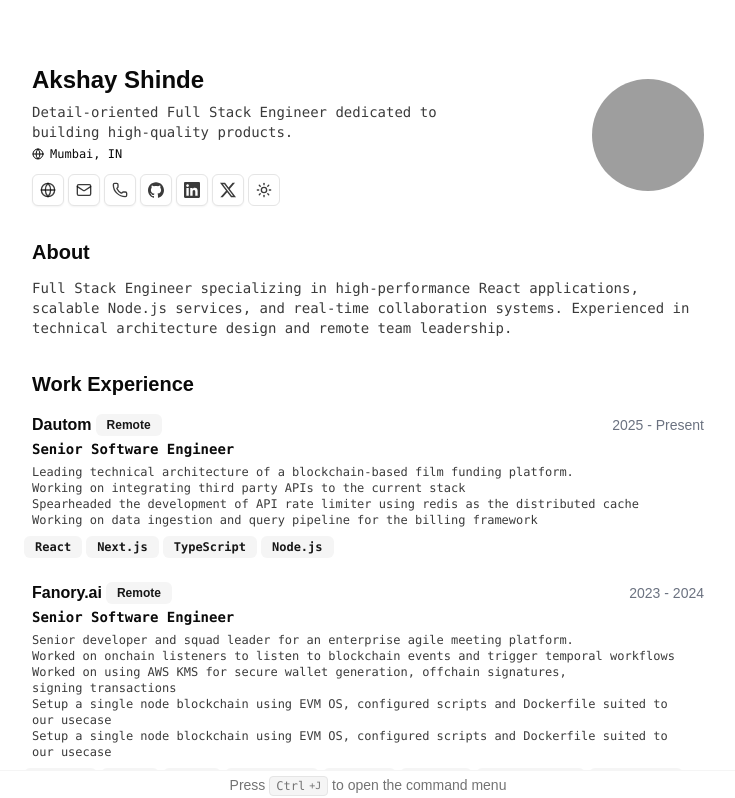
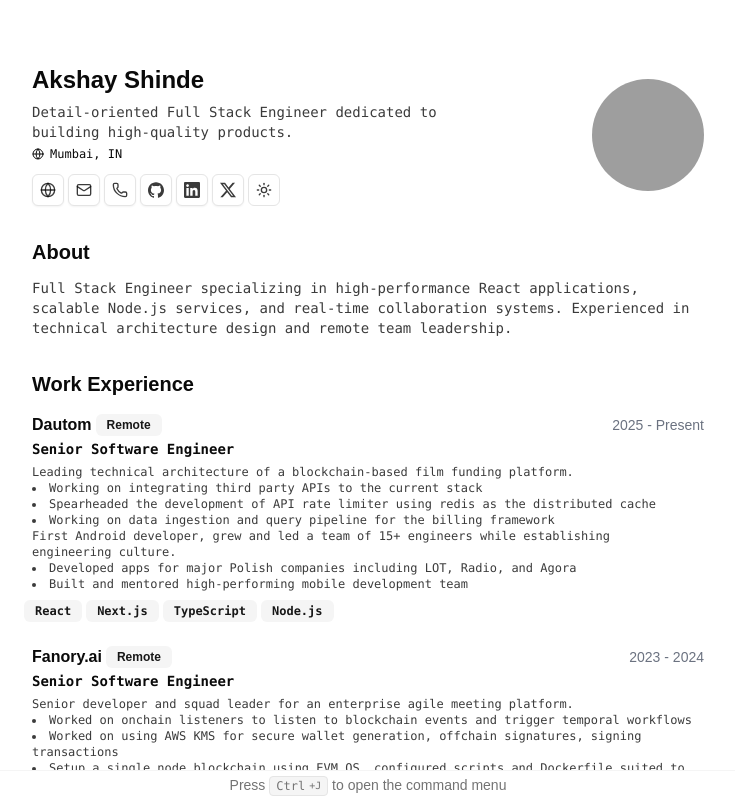
Before and after one commit to blazedglimmer/resume.me, a Next.js app: page / in a window 1280 px wide. Shown: the top 798 px of the page, without its empty margins (272-1007 px from the left). Built offline with nearby package versions, Linux system fonts and the light colour scheme; grey boxes are pictures that could not be loaded.

Commit message:
Test this

```diff
--- a/components/sections/work-experience.tsx
+++ b/components/sections/work-experience.tsx
@@ -110,6 +110,19 @@
       <CardContent>
         <div className="mt-2 text-xs text-foreground/80 print:mt-1 print:text-[10px] text-pretty">
           {description}
+          <>
+            First Android developer, grew and led a team of 15+ engineers while
+            establishing engineering culture.
+            <ul className="list-inside list-disc">
+              <li>
+                Developed apps for major Polish companies including LOT, Radio,
+                and Agora
+              </li>
+              <li>
+                Built and mentored high-performing mobile development team
+              </li>
+            </ul>
+          </>
         </div>
 
         <BadgeList className="-mx-2 flex-wrap gap-1 mt-2" badges={badges} />
```
